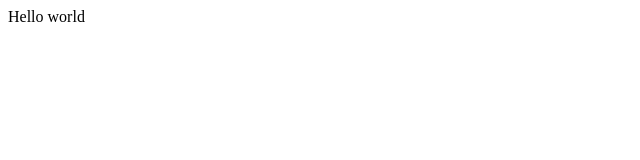
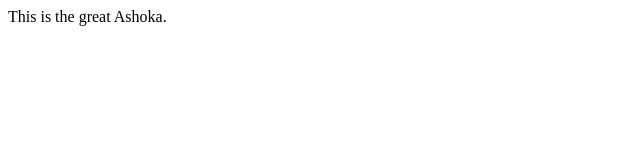
Before and after one commit to Dhimantjadeja/awscodedeploy, a plain HTML site: page index.html in a window 1280 px wide. Shown: the whole page, without its empty margins (0-640 px from the left). Drawn offline with Linux system fonts and the light colour scheme.

Commit message:
Update index.html

```diff
--- a/index.html
+++ b/index.html
@@ -1,6 +1,6 @@
 <html>
 <header><title>This is title</title></header>
 <body>
-Hello world
+This is the great Ashoka.
 </body>
 </html>
```
